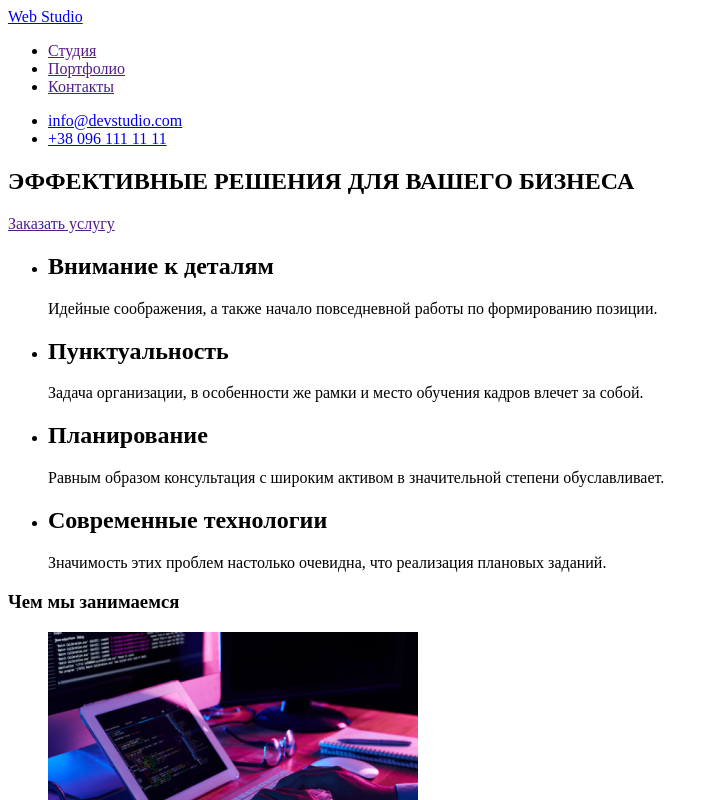
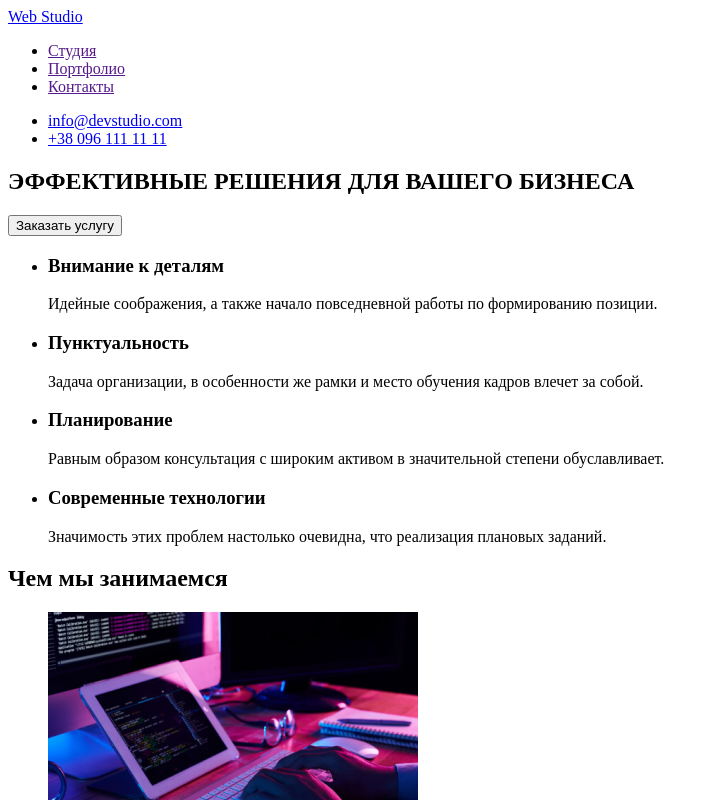
Before and after one commit to marina-khovrych/goit-markup-hw-01, a plain HTML site: page index.html in a window 1280 px wide. Shown: the top 800 px of the page, without its empty margins (0-719 px from the left). Drawn offline with Linux system fonts and the light colour scheme.

Commit message:
Исправляет ошибки

```diff
--- a/index.html
+++ b/index.html
@@ -26,37 +26,37 @@
          <main>
              <section>
                  <h1>ЭФФЕКТИВНЫЕ РЕШЕНИЯ ДЛЯ ВАШЕГО БИЗНЕСА</h1>
-                 <a href="">Заказать услугу</a>
+                 <button>Заказать услугу</button>
              </section>
 
          <section>
              <ul>
                  <li>
-                     <h2>Внимание к деталям</h2>
+                     <h3>Внимание к деталям</h3>
                      <p>Идейные соображения, а также начало повседневной работы по формированию позиции.</p>
                  </li>
              </ul>
              <ul>
                 <li>
-                    <h2>Пунктуальность</h2>
+                    <h3>Пунктуальность</h3>
                     <p>Задача организации, в особенности же рамки и место обучения кадров влечет за собой.</p>
                 </li>
             </ul>
             <ul>
                 <li>
-                    <h2>Планирование</h2>
+                    <h3>Планирование</h3>
                     <p>Равным образом консультация с широким активом в значительной степени обуславливает.</p>
                 </li>
             </ul>
             <ul>
                 <li>
-                    <h2>Современные технологии</h2>
+                    <h3>Современные технологии</h3>
                     <p>Значимость этих проблем настолько очевидна, что реализация плановых заданий.</p>
                 </li>
             </ul>
          </section>
          <section>
-             <h3>Чем мы занимаемся</h3>
+             <h2>Чем мы занимаемся</h2>
              <ul>
                  <li><img src="./images/img1.png" alt="" width="370"></li>
                  <li><img src="./images/img2.png" alt="" width="370"></li>
@@ -68,23 +68,23 @@
              <h4>Наша команда</h4>
              <ul>
                  <li>
+                     <img src="./images/photo1.png" alt="" width="270">
                      <h4>Игорь Демьяненко</h4>
-                     <img src="./images/photo1.png" alt="" width="270">
                      <p>Product Designer</p>
                  </li>
                  <li>
+                    <img src="./images/photo2.png" alt="" width="270">
                     <h4>Ольга Репина</h4>
-                    <img src="./images/photo2.png" alt="" width="270">
                     <p>Frontend Developer</p>
                 </li>
                 <li>
+                    <img src="./images/photo3.png" alt="" width="270">
                     <h4>Николай Тарасов</h4>
-                    <img src="./images/photo3.png" alt="" width="270">
                     <p>Marketing</p>
                 </li>
                 <li>
+                    <img src="./images/photo4.png" alt="" width="270">
                     <h4>Михаил Ермаков</h4>
-                    <img src="./images/photo4.png" alt="" width="270">
                     <p>UI Designer</p>
                 </li>
              </ul>
```
